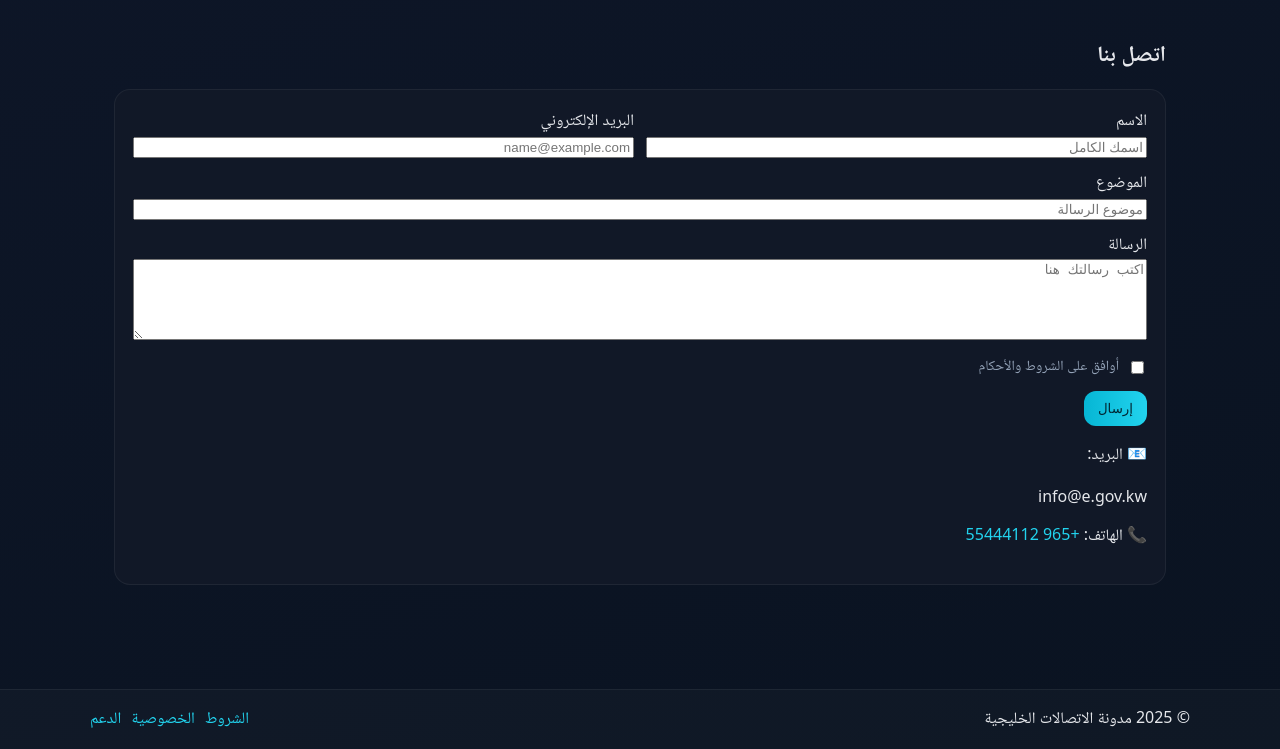
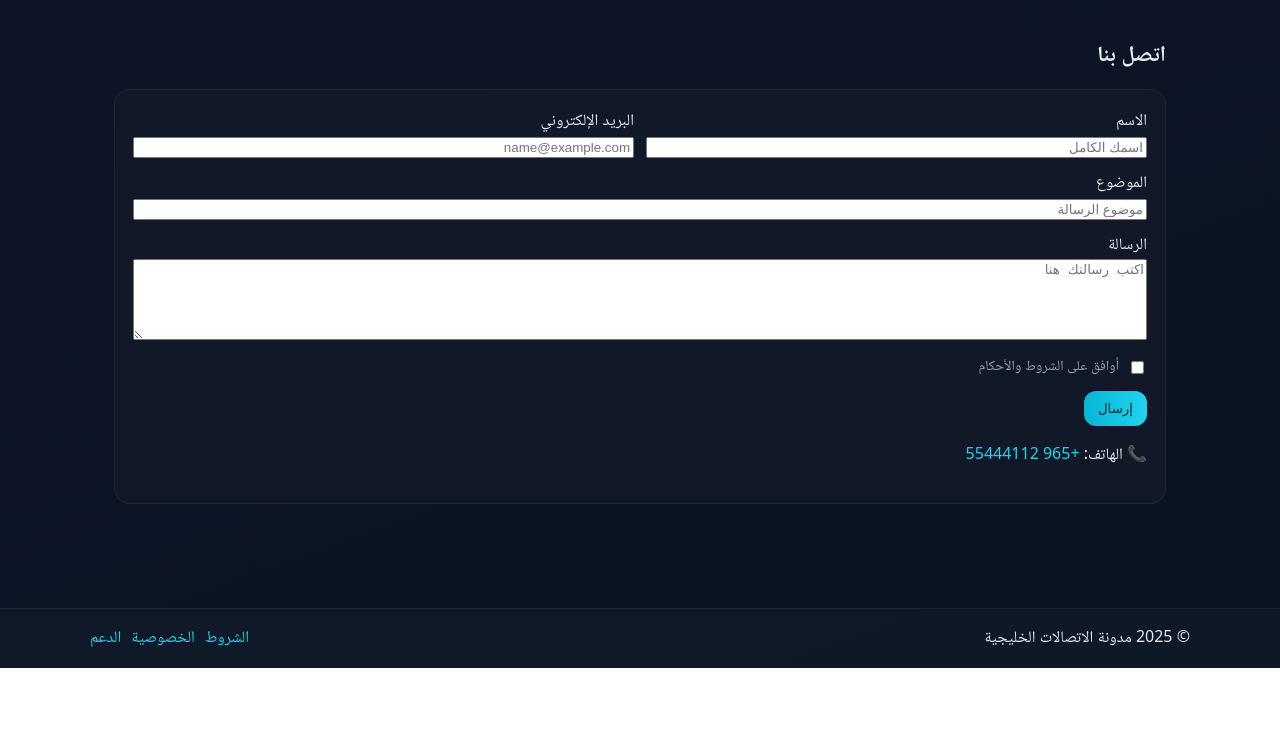
Before and after one commit to moathssnck/fghvb, a website: page index.html in a window 1280 px wide. Shown: the part 833-1582 px from the top of the page. After the commit the page ends 1501 px from the top, so only its background shows below. Drawn offline with Linux system fonts and the light colour scheme.

Commit message:
Update index.html

```diff
--- a/index.html
+++ b/index.html
@@ -556,7 +556,6 @@
         <label style="display:flex;gap:8px;align-items:center;margin-top:10px;font-size:14px;color:var(--muted)"><input type="checkbox" required /> أوافق على الشروط والأحكام</label>
         <button class="btn primary" type="submit" style="margin-top:12px">إرسال</button>
         </form>
-        <p style="margin-top:16px">📧 البريد: <p>info@e.gov.kw</p></p>
         <p>📞 الهاتف: <a href="tel:+96555444112">+965 55444112</a></p>
         </div>
         </section>
```
